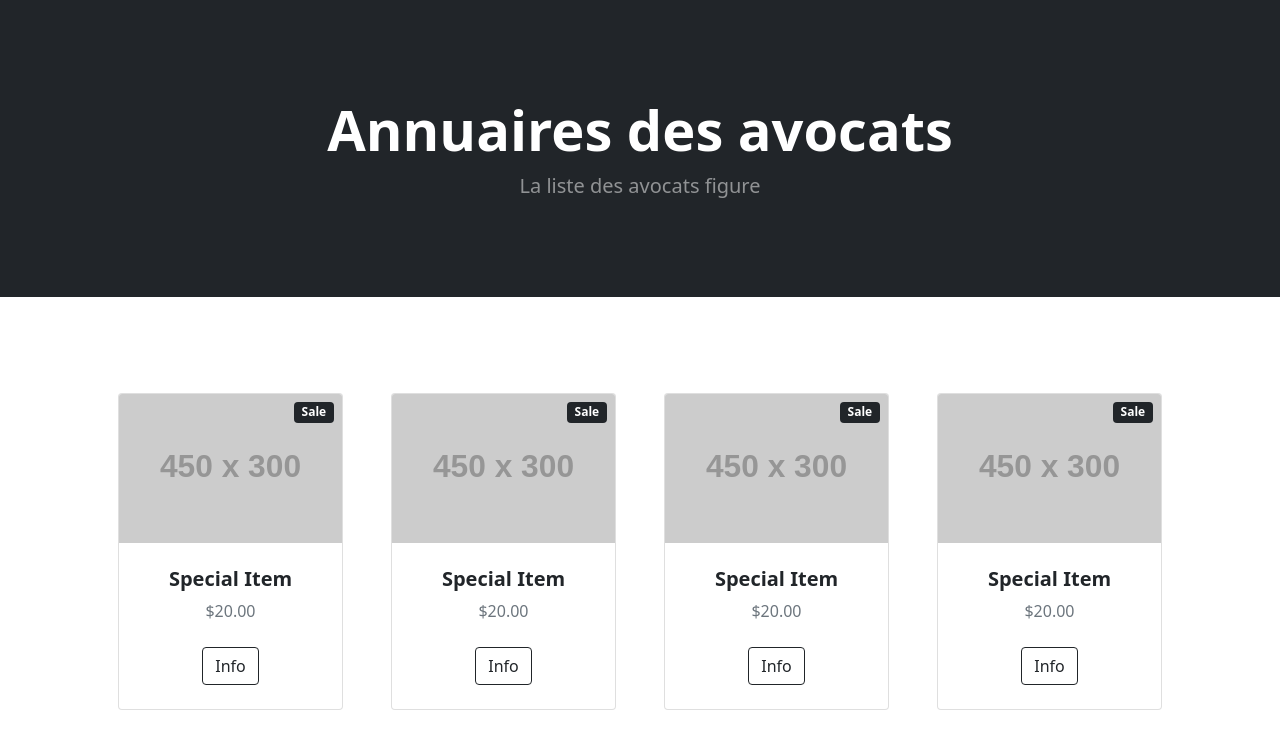
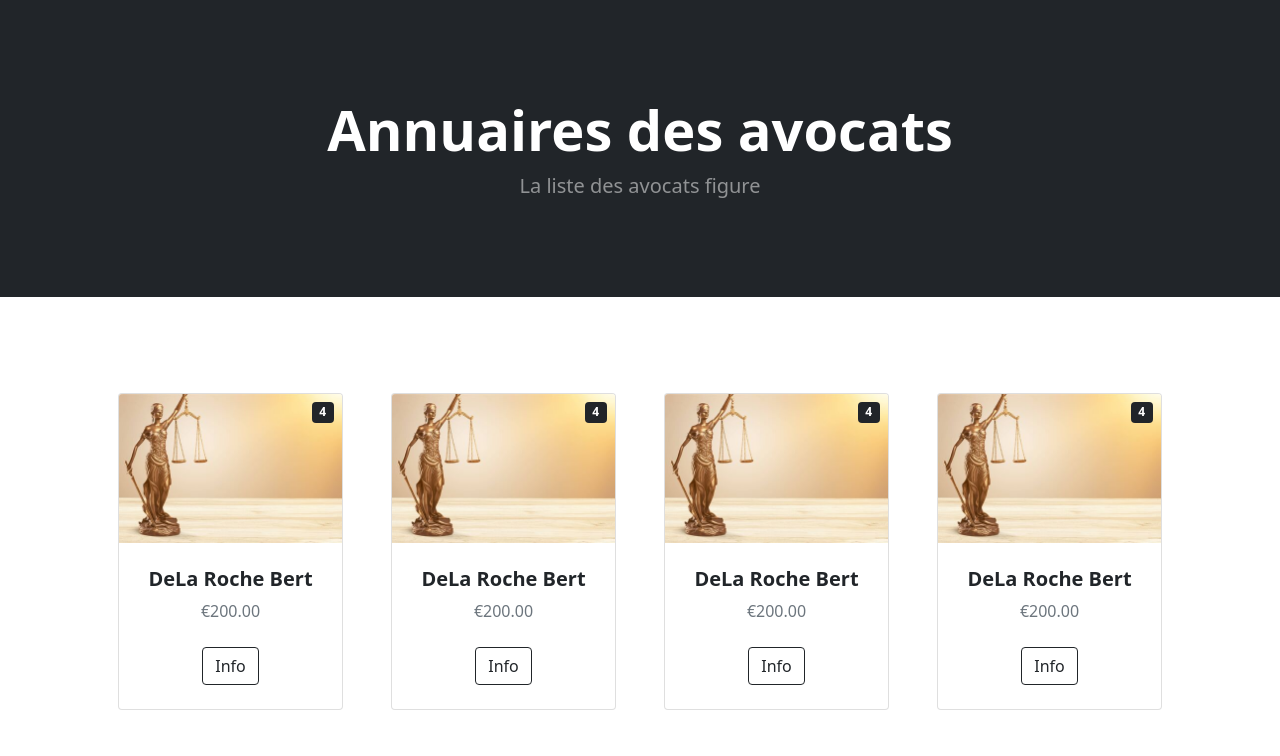
Before and after one commit to Abel2312200/angular, an Angular app: page / in a window 1280 px wide. Shown: the top 756 px of the page. Built offline with nearby package versions, Linux system fonts and the light colour scheme.

Commit message:
Commit check Mr

```diff
--- a/src/app/info-avocats/info-avocats.component.html
+++ b/src/app/info-avocats/info-avocats.component.html
@@ -1,6 +1,6 @@
 <div class="card h-100">
                     <!-- Sale badge-->
-                    <div class="badge bg-dark text-white position-absolute" style="top: 0.5rem; right: 0.5rem">Sale</div>
+                    <div class="badge bg-dark text-white position-absolute" style="top: 0.5rem; right: 0.5rem"></div>
                     <!-- Product image-->
                     <img class="card-img-top" src="https://dummyimage.com/450x300/dee2e6/6c757d.jpg" alt="..." />
                     <!-- Product details-->
@@ -18,4 +18,4 @@
                           <button mat-button mat-dialog-close class="btn btn-outline-dark mt-auto">Close</button>
                         </div>
                     </div>
-                </div>
+  </div>
--- a/src/app/liste-avocats/liste-avocats.component.html
+++ b/src/app/liste-avocats/liste-avocats.component.html
@@ -23,16 +23,16 @@
             <div class="col mb-5" *ngFor="let avocat of listeDesAvocats">
                 <div class="card h-100">
                     <!-- Sale badge-->
-                    <div class="badge bg-dark text-white position-absolute" style="top: 0.5rem; right: 0.5rem">Sale</div>
+                    <div class="badge bg-dark text-white position-absolute" style="top: 0.5rem; right: 0.5rem">{{avocat.nombreEtoile}}</div>
                     <!-- Product image-->
-                    <img class="card-img-top" src="https://dummyimage.com/450x300/dee2e6/6c757d.jpg" alt="..." />
+                    <img class="card-img-top" [src]="avocat.photo" alt="..." />
                     <!-- Product details-->
                     <div class="card-body p-4">
                         <div class="text-center">
                             <!-- Product name-->
-                            <h5 class="fw-bolder">Special Item</h5>
+                            <h5 class="fw-bolder">{{avocat.nom}} {{avocat.prenoms}}</h5>
                             <!-- Product price-->
-                            <span class="text-muted">$20.00</span>
+                            <span class="text-muted">{{avocat.prixHeure|currency :'EUR'}}</span>
                         </div>
                     </div>
                     <!-- Product actions-->
--- a/src/app/liste-avocats/liste-avocats.component.ts
+++ b/src/app/liste-avocats/liste-avocats.component.ts
@@ -25,7 +25,7 @@ export class ListeAvocatsComponent implements OnInit {
       procesGagne : 21,
       nombreEtoile : 4,
       anneeExp : 12,
-      photo :'assets/image avocats/photo.jpg'
+      photo :'assets/images/olegdudko190803008.jpg'
     },
     {
       nom: 'DeLa Roche',
@@ -34,7 +34,7 @@ export class ListeAvocatsComponent implements OnInit {
       procesGagne : 21,
       nombreEtoile : 4,
       anneeExp : 12,
-      photo :'assets/image avocats/photo.jpg'
+      photo :'assets/images/olegdudko190803008.jpg'
     }
     ,
     {
@@ -44,7 +44,7 @@ export class ListeAvocatsComponent implements OnInit {
       procesGagne : 21,
       nombreEtoile : 4,
       anneeExp : 12,
-      photo :'assets/image avocats/photo.jpg'
+      photo :'assets/images/olegdudko190803008.jpg'
     }
     ,
     {
@@ -54,7 +54,7 @@ export class ListeAvocatsComponent implements OnInit {
       procesGagne : 21,
       nombreEtoile : 4,
       anneeExp : 12,
-      photo :'assets/image avocats/photo.jpg'
+      photo :'assets/images/olegdudko190803008.jpg'
     }
     ,
     {
@@ -64,7 +64,7 @@ export class ListeAvocatsComponent implements OnInit {
       procesGagne : 21,
       nombreEtoile : 4,
       anneeExp : 12,
-      photo :'assets/image avocats/photo.jpg'
+      photo :'assets/images/olegdudko190803008.jpg'
     }
     ,
     {
@@ -74,7 +74,7 @@ export class ListeAvocatsComponent implements OnInit {
       procesGagne : 21,
       nombreEtoile : 4,
       anneeExp : 12,
-      photo :'assets/image avocats/photo.jpg'
+      photo :'assets/images/olegdudko190803008.jpg'
     },
     {
       nom: 'DeLa Roche',
@@ -83,7 +83,7 @@ export class ListeAvocatsComponent implements OnInit {
       procesGagne : 21,
       nombreEtoile : 4,
       anneeExp : 12,
-      photo :'assets/image avocats/photo.jpg'
+      photo :'assets/images/olegdudko190803008.jpg'
     }
   ];
 
```
Also changed, not shown: src/assets/images/olegdudko190803008.jpg (added).
